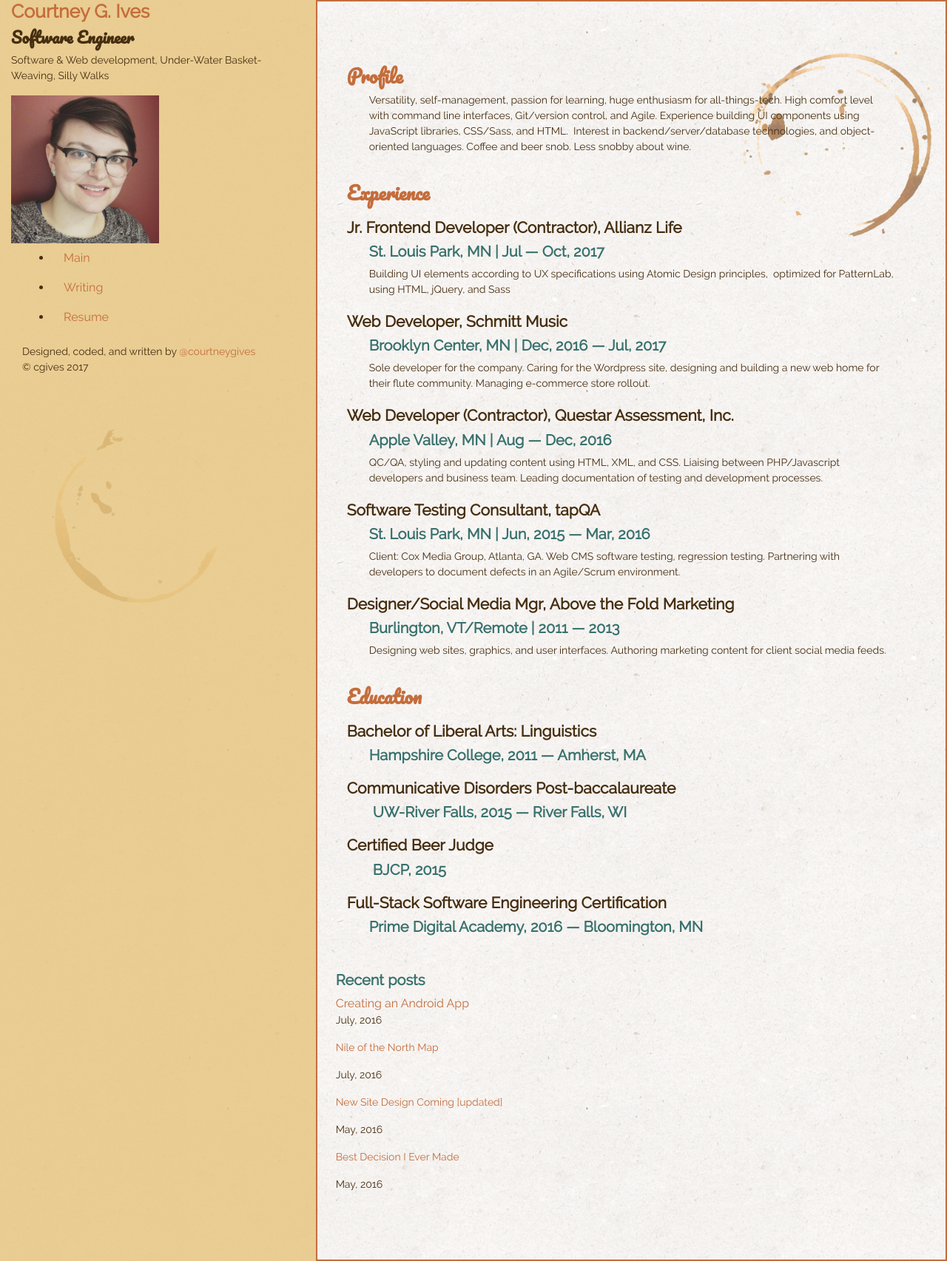
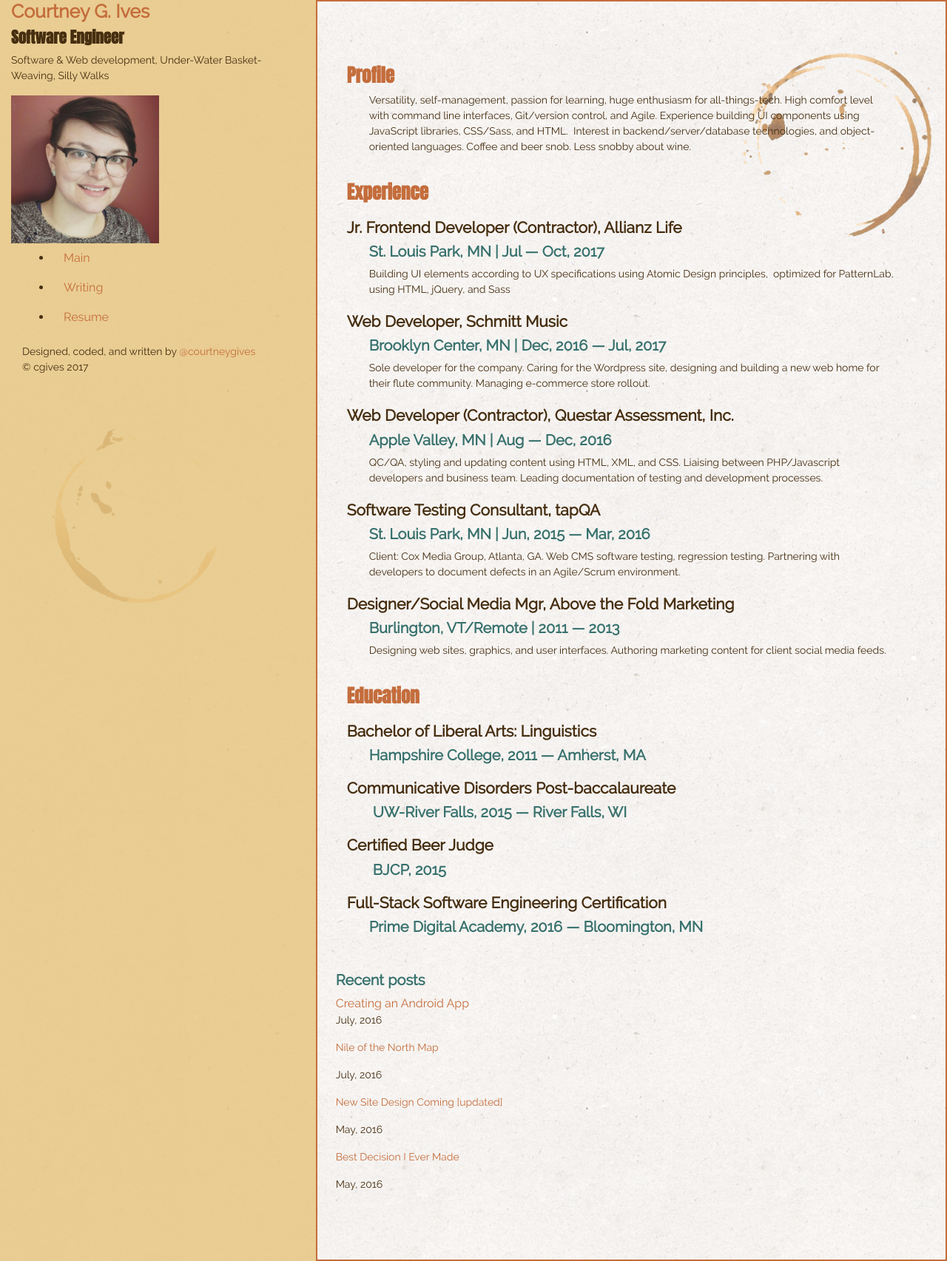
Before and after one commit to courtneygives/courtneygives.github.io, a Jekyll site: the page built from resume.html, in a window 1280 px wide. Shown: the whole page at 74% size. Built offline with Jekyll 4.4.1, drawn with Linux system fonts in a browser that asks for light colours; nearby versions of some CDN libraries.

Commit message:
update fonts

```diff
--- a/_sass/_typography.scss
+++ b/_sass/_typography.scss
@@ -6,12 +6,18 @@
 }
 
 @font-face {
-  font-family: 'Pacifico';
-  src: url('/fonts/Pacifico-Regular.ttf');
+  font-family: 'Anton';
+  src: url('/fonts/Anton-Regular.ttf');
+}
+
+@font-face {
+  font-family: 'ShadowsIntoLight';
+  src: url('/fonts/ShadowsIntoLight.ttf');
 }
 
 $font-body: 'Raleway', sans-serif;
-$font-heading: 'Pacifico', cursive;
+$font-heading: 'Anton', Arial;
+$font-fancy: 'ShadowsIntoLight', cursive;
 
 p {
   font-size: 14px;
```
Also changed, not shown: fonts/Anton-Regular.ttf (added), fonts/Pacifico-Regular.ttf (deleted), fonts/Raleway-Bold.ttf (deleted), fonts/Raleway-Medium.ttf (deleted), fonts/Raleway-Thin.ttf (deleted), fonts/ShadowsIntoLight.ttf (added).
